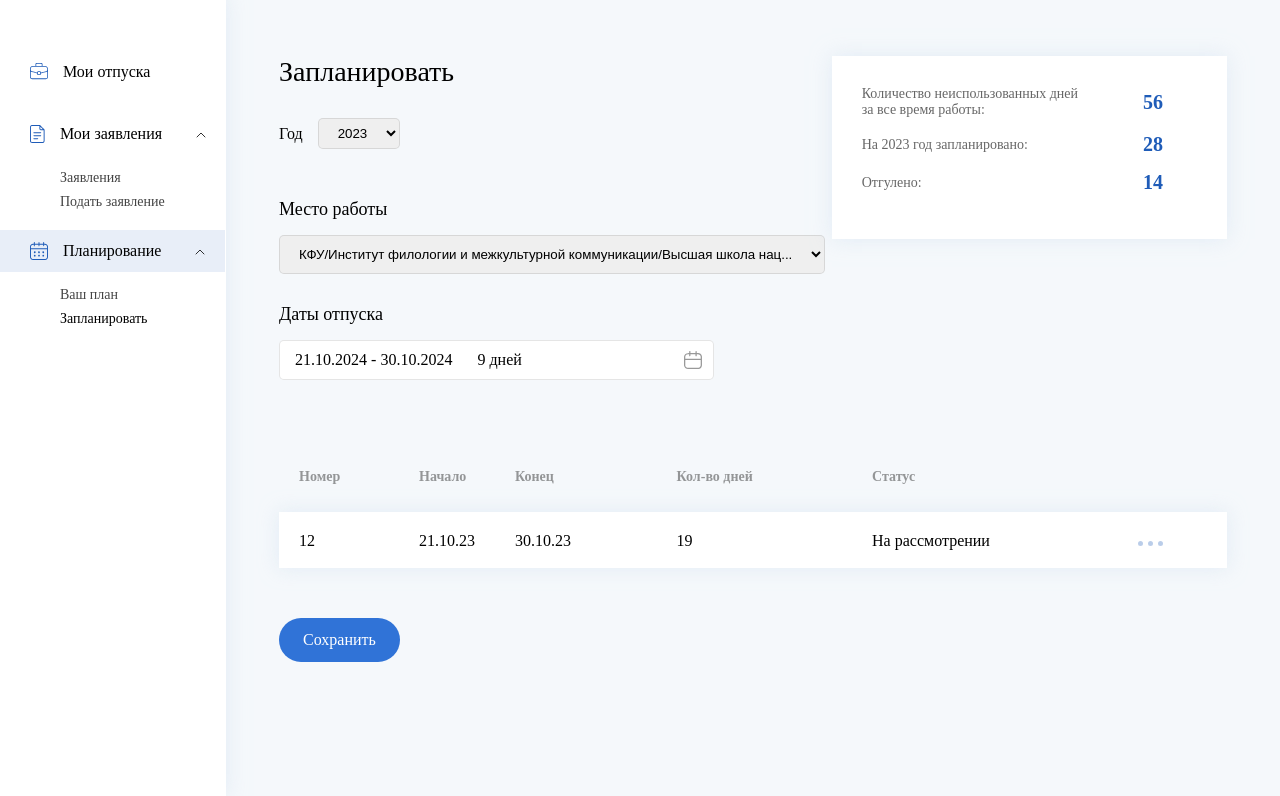
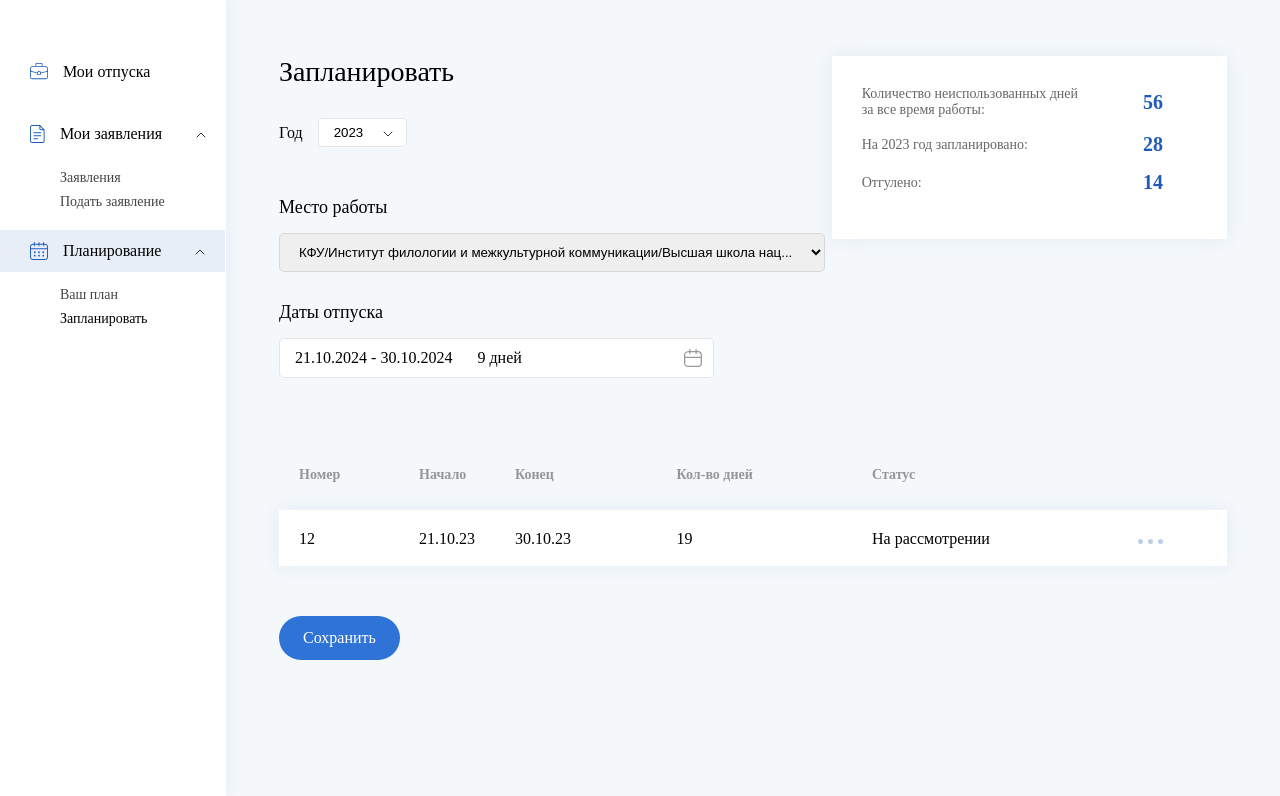
Before and after one commit to hanantonaAn/do-plan-page, a plain HTML site: page index.html in a window 1280 px wide. Shown: the part 84-880 px from the top of the page. Drawn offline with Linux system fonts and the light colour scheme.

Commit message:
age select -> dataInput input

```diff
--- a/index.html
+++ b/index.html
@@ -87,14 +87,11 @@
                     <p class="page_title">Запланировать</p>
                     <div class="choose_year">
                         <p>Год</p>
-                        <select class="select">
-                            <option>2023</option>
-                            <option>2022</option>
-                            <option>2021</option>
-                            <option>2020</option>
-                            <option>2019</option>
-                            <option>2018</option>
-                        </select>
+                        <div class="dataInputField">
+                            <input class="select" type="text" id="dataInput" placeholder="год" value="2023"
+                                onchange="setData()">
+                            <img src="/public/dateSelectSvg.svg" />
+                        </div>
                     </div>
                     <div class="work_place">
                         <p>Место работы</p>
--- a/style.css
+++ b/style.css
@@ -198,6 +198,20 @@ body {
     gap: 15px;
 }
 
+.dataInputField {
+    position: relative;
+}
+
+.dataInputField img {
+    position: absolute;
+    right: 14px;
+    top: 12.5px;
+}
+
+.dataInputField input {
+    width: 57px;
+}
+
 .select {
     padding: 6px 15px;
     border: solid 1px #0000001A;
```
